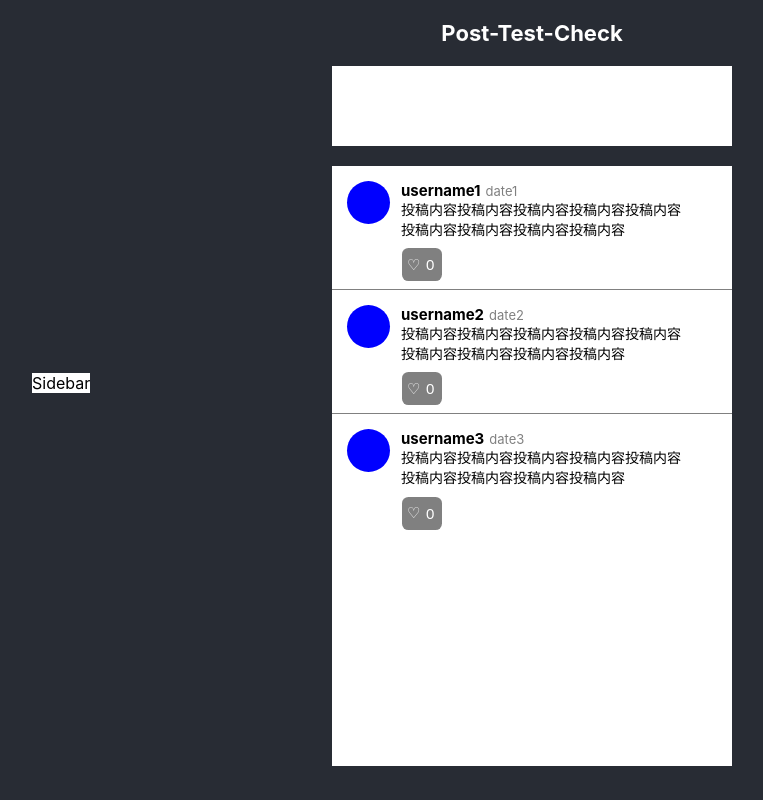
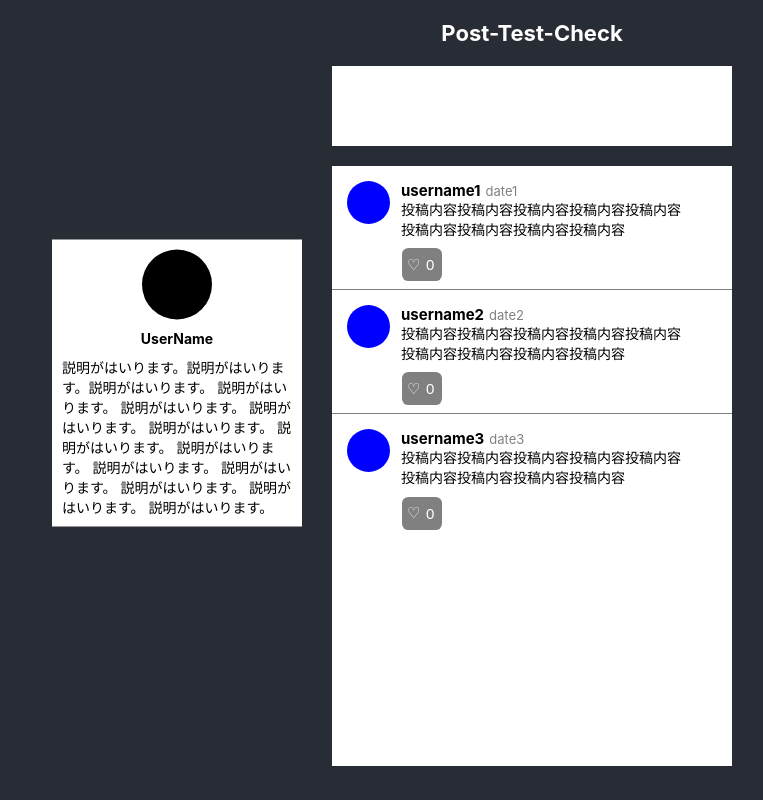
Before and after one commit to Yoshiyuki-Iwasaki/post-test-check, a React (Create React App) app: page / in a window 1280 px wide. Shown: the whole page, without its empty margins (108-871 px from the left). Built offline with nearby package versions, Linux system fonts and the light colour scheme.

Commit message:
create sidebar component.

```diff
--- a/src/components/PostList.tsx
+++ b/src/components/PostList.tsx
@@ -8,7 +8,7 @@ import { postDataType } from "../type/data";
 const Main = styled.ul`
   margin: 20px auto 0;
   background: #fff;
-  height: 600px;
+  height: calc(100vh - 200px);
   overflow: scroll;
 }`;
 
--- a/src/components/Sidebar.tsx
+++ b/src/components/Sidebar.tsx
@@ -2,15 +2,47 @@ import React from 'react'
 import styled from "styled-components";
 
 const Main = styled.div`
+  padding: 10px;
   position: absolute;
   top: 50%;
-  left: 0;
+  left: 20px;
+  width: 250px;
   transform: translate(0, -50%);
   background: #fff;
+  box-sizing: border-box;
 }`;
+const Icon = styled.p`
+  margin: 0 auto;
+  width: 70px;
+  height: 70px;
+  background: #000;
+  border-radius: 35px;
+`;
+const UserName = styled.p`
+  margin-top: 10px;
+  text-align: center;
+  font-size: 14px;
+  font-weight: 700;
+`;
+const Description = styled.p`
+  margin-top: 10px;
+  font-size: 14px;
+`;
 
 const Sidebar = () => {
-  return <Main>Sidebar</Main>;
+  return (
+    <Main>
+      <Icon></Icon>
+      <UserName>UserName</UserName>
+      <Description>
+        説明がはいります。説明がはいります。説明がはいります。
+        説明がはいります。 説明がはいります。 説明がはいります。
+        説明がはいります。 説明がはいります。 説明がはいります。
+        説明がはいります。 説明がはいります。 説明がはいります。
+        説明がはいります。 説明がはいります。
+      </Description>
+    </Main>
+  );
 }
 
 export default Sidebar
```
Also changed, not shown: 1 other file (tests, documents, lock files or other folders).
